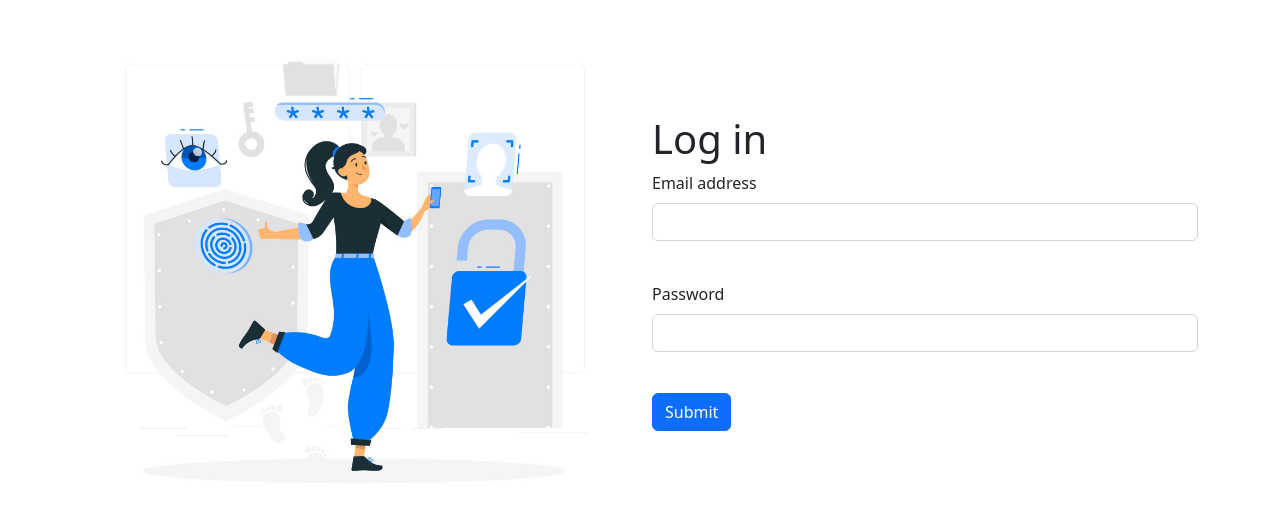
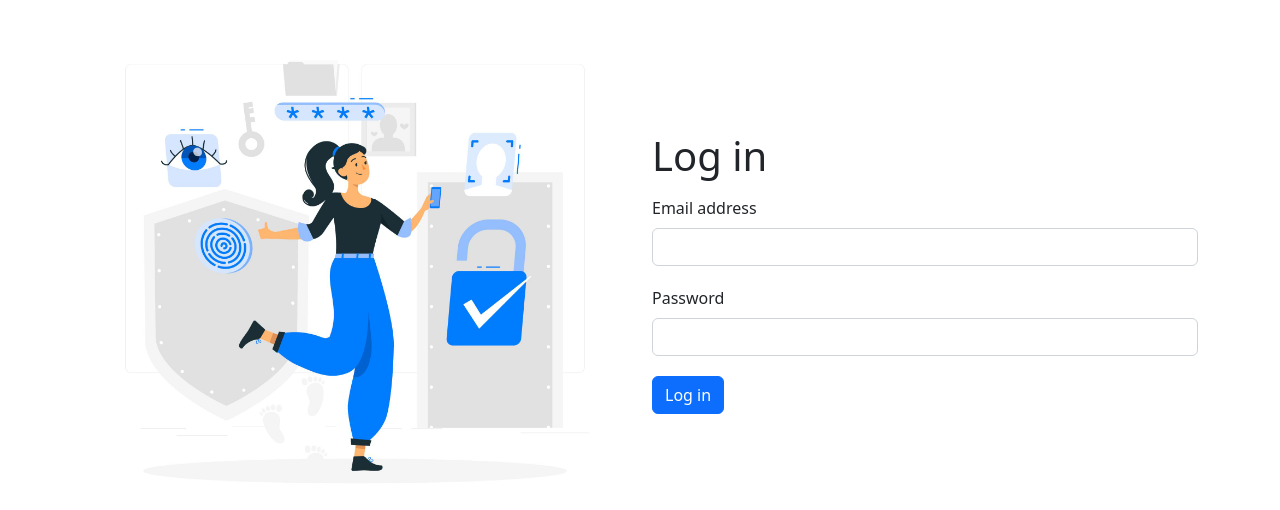
Before and after one commit to Alamin-Coding/log-in-page, a plain HTML site: page login.html in a window 1280 px wide. Drawn offline with nearby package versions, Linux system fonts and the light colour scheme.

Commit message:
second rules

```diff
--- a/js/script.js
+++ b/js/script.js
@@ -20,9 +20,9 @@ login.onclick = ()=>{
          if ((userEmail.value == sessionStorage.getItem('username')) && (userPassword.value == sessionStorage.getItem('password')))
 
           {
-              form.onsubmit = ()=>{return 1;}
-              document.cookie = "username="+userEmail.value;
-              document.cookie = "password="+userPassword.value;
+              form.onsubmit = ()=>{return true;}
+            //   document.cookie = "username="+userEmail.value;
+            //   document.cookie = "password="+userPassword.value;
           }
 
           else
@@ -38,9 +38,9 @@ login.onclick = ()=>{
               if ((userPassword.value != sessionStorage.getItem('password')) )
 
               {
-                errPassword.textContent = "Password NOT match";
+                  errPassword.textContent = "Password NOT match";
                 setTimeout(()=>{
-                    errPassword.textContent = "";
+                    userPassword.textContent = "";
                 }, 2000);
               }
           }
--- a/login.html
+++ b/login.html
@@ -11,13 +11,13 @@
         #errEmail{
             font-size: 12px;
             color: rgb(223, 67, 10);
-            height: 25px;
+            height: 20px;
             display: block;
         }
         #errPassword{
             font-size: 12px;
             color: rgb(223, 67, 10);
-            height: 25px;
+            height: 20px;
             display: block;
         }
     </style>
@@ -30,19 +30,19 @@
                 <img class="img-fluid w-100" src="images/login.jpg" alt="">
             </div>
             <div class="col-lg-6">
-                <h1>Log in</h1>
+                <h1 class="mb-3">Log in</h1>
                 <form action="index.html" method="POST">
-                    <div class="mb-3">
+                    <div class="">
                         <label for="userEmail" class="form-label">Email address</label>
                         <input type="email" name="userEmailuserPassword" class="form-control" id="userEmail" aria-describedby="emailHelp">
                         <span id="errEmail"></span>
                     </div>
-                    <div class="mb-3">
+                    <div class="">
                         <label for="userPassword" class="form-label">Password</label>
                         <input type="password" name="userPassword" class="form-control" id="userPassword">
                         <span id="errPassword"></span>
                     </div>
-                    <button id="log-in" type="" class="btn btn-primary">Submit</button>
+                    <button id="log-in" type="" class="btn btn-primary">Log in</button>
                 </form>
             </div>
         </div>
```
